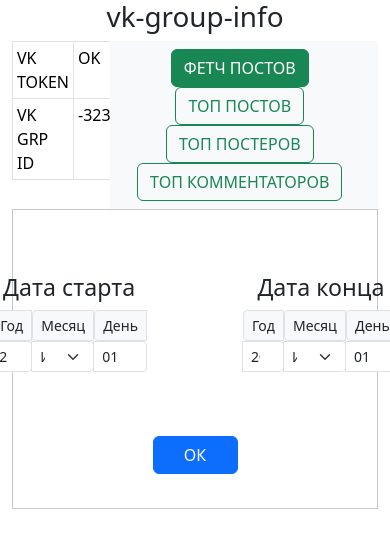
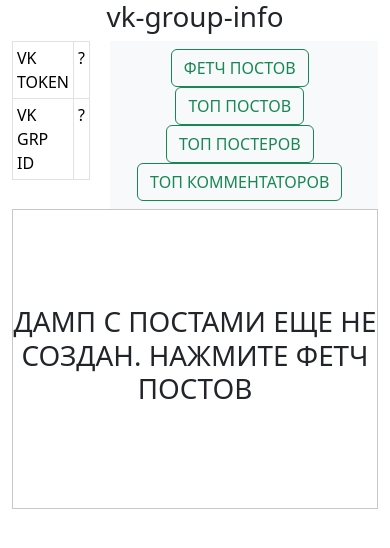
Before and after one commit to Dimi-Dun-Morogh/vk-group-info, a website built with webpack: page front_end/src/index.html in a window 390 px wide. Built offline with nearby package versions, Linux system fonts and the light colour scheme; files whose address does not match are found by name.

Commit message:
main screen done

```diff
--- a/front_end/src/api.ts
+++ b/front_end/src/api.ts
@@ -19,6 +19,27 @@
       console.error(error);
     }
   }
+
+  async dataStatus() {
+    try {
+      const data = await fetch(this.url + '/datastatus');
+      return await data.json();
+    } catch (error) {
+      console.error(error);
+    }
+  }
+
+  async envStatus() {
+    try {
+      const data = await fetch(this.url + '/envstatus').then((d) => d.json());
+      return data as {
+        vk_token: string | undefined;
+        vk_grp_id: string | undefined;
+      };
+    } catch (error) {
+      console.error(error);
+    }
+  }
 }
 
 export default new Api();
--- a/front_end/src/index.html
+++ b/front_end/src/index.html
@@ -28,11 +28,11 @@
             <tbody>
               <tr>
                 <td>VK TOKEN</td>
-                <td>OK</td>
+                <td id="vk-token">?</td>
               </tr>
               <tr>
                 <td>VK GRP ID</td>
-                <td>-323432423</td>
+                <td id="vk-grp-id">?</td>
               </tr>
             </tbody>
           </table>
--- a/front_end/src/index.ts
+++ b/front_end/src/index.ts
@@ -5,4 +5,9 @@
 const ui = new UI();
 //ui.initialScreen();
 ui.buttonListener();
-ui.fetchScreen();
+// ui.fetchScreen();
+
+(async()=>{
+  ui.popEnv();
+  await ui.initialScreen();
+})()
--- a/front_end/src/ui.ts
+++ b/front_end/src/ui.ts
@@ -11,16 +11,36 @@
     this.app.innerHTML = '';
   }
 
-  initialScreen() {
-    const state = false;
+  async popEnv() {
+    try {
+      const data = await api.envStatus();
+      const tokenSt = document.getElementById('vk-token');
+      const grpSt = document.getElementById('vk-grp-id');
+      tokenSt.innerHTML = data.vk_token ? 'OK' : 'NOT SET';
+      grpSt.innerHTML = data.vk_grp_id ? data.vk_grp_id : 'NOT SET';
+    } catch (error) {
+      console.error(error);
+    }
+  }
+
+  async initialScreen() {
+    this.NavBtnsState();
+    this.toggleSpinner();
+    const data = await api.dataStatus();
+    this.toggleSpinner();
     this.wipeRoot();
     let html = '';
-    if (!state) {
-      html =
-        '<h1 class="text-center">ДАМП С ПОСТАМИ ЕЩЕ НЕ СОЗДАН. НАЖМИТЕ ФЕТЧ ПОСТОВ</h1>';
+    if (!data || !data.text.length) {
+      html = `<h1 class="text-center">ДАМП С ПОСТАМИ ЕЩЕ НЕ СОЗДАН. НАЖМИТЕ ФЕТЧ ПОСТОВ</h1>
+        `;
     } else {
-      html =
-        '<h1 class="text-center">ПОСТОВ - 3333. ДАТЫ 2023-06-06 14:14 - 2023-06-06 19:14</h1>';
+      html = `
+      <div class="d-flex justify-content-center">
+      <img src="${data.img}"/>
+      </div>
+      <h1 class="text-center">${data.text}</h1>
+
+      `;
     }
     this.app.innerHTML = `
     <div class="align-self-center flex-fill">
@@ -112,10 +132,19 @@
 </div>
 `;
     this.app.innerHTML = html;
-    this.toggleButtonState('#FETCH');
+    //this.toggleButtonState('#FETCH');
+    this.NavBtnsState('#FETCH');
     document
       .getElementById('FETCH_POSTS')
       .addEventListener('click', this.fetchBtnHandler.bind(this));
+  }
+
+  private NavBtnsState(id?: string) {
+    const allBtns = document.querySelectorAll('.navbar button');
+    allBtns.forEach((el) => el.classList.remove('active'));
+    if (id) {
+      this.toggleButtonState(id);
+    }
   }
 
   toggleButtonState(id: string) {
@@ -163,16 +192,19 @@
     await api.fetchPosts(dateString);
     // launch spinner
     this.toggleSpinner();
-   this.intervalId = setInterval(async () => {
+    this.intervalId = setInterval(async () => {
       const offsetNdate = await api.offsetStatus();
-      const [date, offset] = offsetNdate.split('&')
-      const nodeToast = document.getElementById('myToast')
+      const [date, offset] = offsetNdate.split('&');
+      const nodeToast = document.getElementById('myToast');
       const toast = bootstrap.Toast.getOrCreateInstance(nodeToast);
-      nodeToast.querySelector('.toast-body').innerHTML = `Дата текущего поста - ${date}  оффсет - ${offset}`;
+      nodeToast.querySelector(
+        '.toast-body',
+      ).innerHTML = `Дата текущего поста - ${date}  оффсет - ${offset}`;
 
       if (offset === 'DONE') {
         clearInterval(this.intervalId);
         this.toggleSpinner();
+        this.initialScreen();
       }
       toast.show();
       console.log(offset);
@@ -186,7 +218,3 @@
 }
 
 export default UI;
-
-export function datepicker() {
-  throw new Error('Function not implemented.');
-}
```
Also changed, not shown: src/routes/index.ts (+44 -20 lines), src/types/index.ts (+19 -0 lines), src/vk/index.ts (+13 -1 lines).
